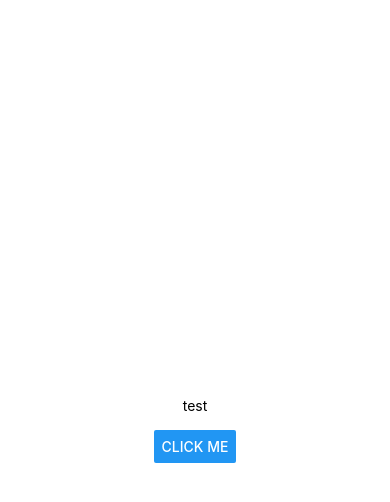
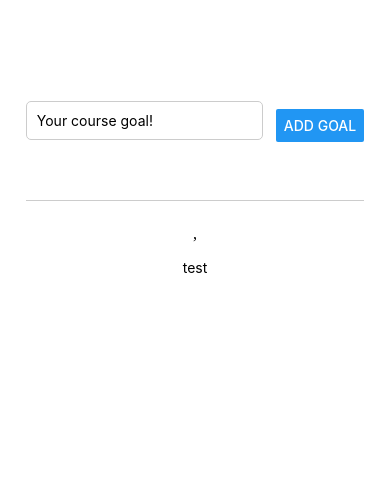
Before and after one commit to alexrodrigues/RNGoalsApp, a React Native app: screen / in a window 390 px wide. Shown: the top 502 px of the page. Built offline with nearby package versions, Linux system fonts and the light colour scheme.

Commit message:
Implement goal input functionality and add script to run app on Android

```diff
--- a/App.js
+++ b/App.js
@@ -1,15 +1,40 @@
 import { StatusBar } from "expo-status-bar";
-import { StyleSheet, Text, View, Button, Alert } from "react-native";
+import { useState } from "react";
+import {
+  StyleSheet,
+  Text,
+  View,
+  Button,
+  Flexbox,
+  TextInput,
+} from "react-native";
 
 export default function App() {
+  const [enteredGoalText, setEnteredGoalText] = useState("");
+  // const [] = useState();
+
+  function goalInputHandler(enteredText) {
+    setEnteredGoalText(enteredText);
+  }
+
+  function addGoalHandler() {
+    console.log(enteredGoalText);
+  }
+
   return (
     <View style={styles.container}>
-      <Text style={styles.text}>test</Text>
-      <Button
-        title="Click me"
-        onPress={() => Alert.alert("Button Pressed", "You clicked the button!")}
-      />
-      <StatusBar style="auto" />
+      <View style={styles.inputContainer}>
+        <TextInput
+          style={styles.textInput}
+          placeholder="Your course goal!"
+          onChangeText={goalInputHandler}
+        ></TextInput>
+        <Button title="Add Goal" onPress={addGoalHandler} />
+      </View>
+      <StatusBar style="auto" />,
+      <View style={styles.goalsContainer}>
+        <Text style={styles.text}>test</Text>
+      </View>
     </View>
   );
 }
@@ -18,10 +43,32 @@ const styles = StyleSheet.create({
   container: {
     flex: 1,
     backgroundColor: "#fff",
+    paddingTop: 50,
+    paddingHorizontal: 16,
     alignItems: "center",
-    justifyContent: "center",
   },
   text: {
     margin: 16,
   },
+  inputContainer: {
+    flex: 1,
+    flexDirection: "row",
+    justifyContent: "space-between",
+    marginBottom: 24,
+    alignItems: "center",
+    borderBottomWidth: 1,
+    borderBottomColor: "#ccc",
+  },
+  textInput: {
+    borderWidth: 1,
+    borderColor: "#ccc",
+    padding: 10,
+    borderRadius: 5,
+    width: "70%",
+    marginBottom: 10,
+    marginRight: 10,
+  },
+  goalsContainer: {
+    flex: 4,
+  },
 });
```
Also changed, not shown: 1 other file (tests, documents, lock files or other folders).
